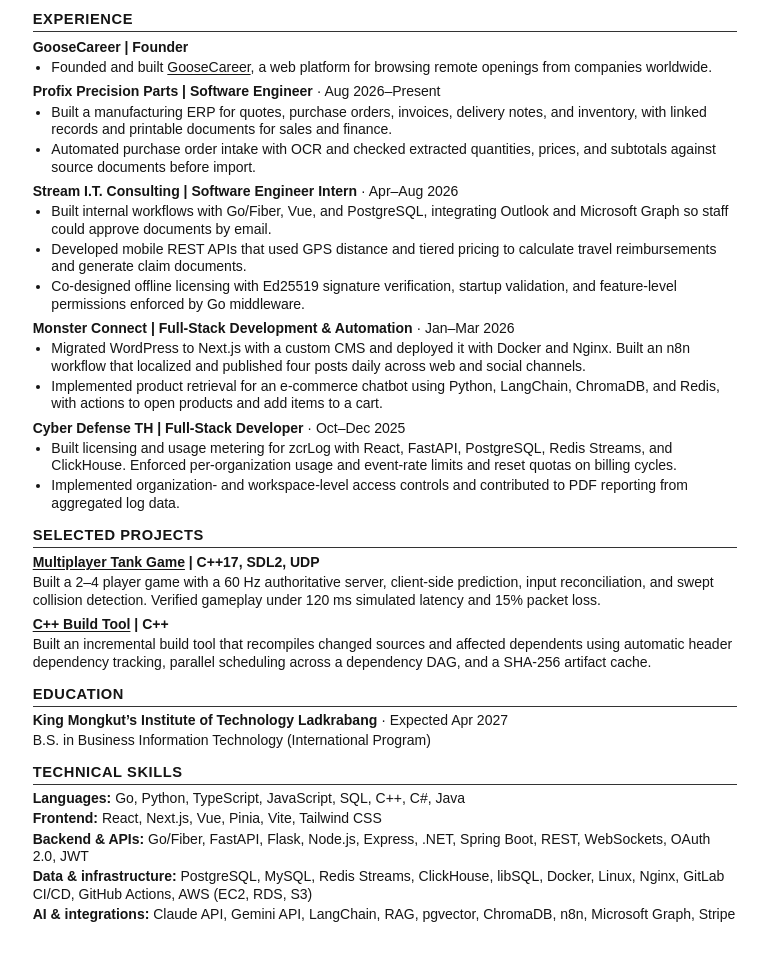
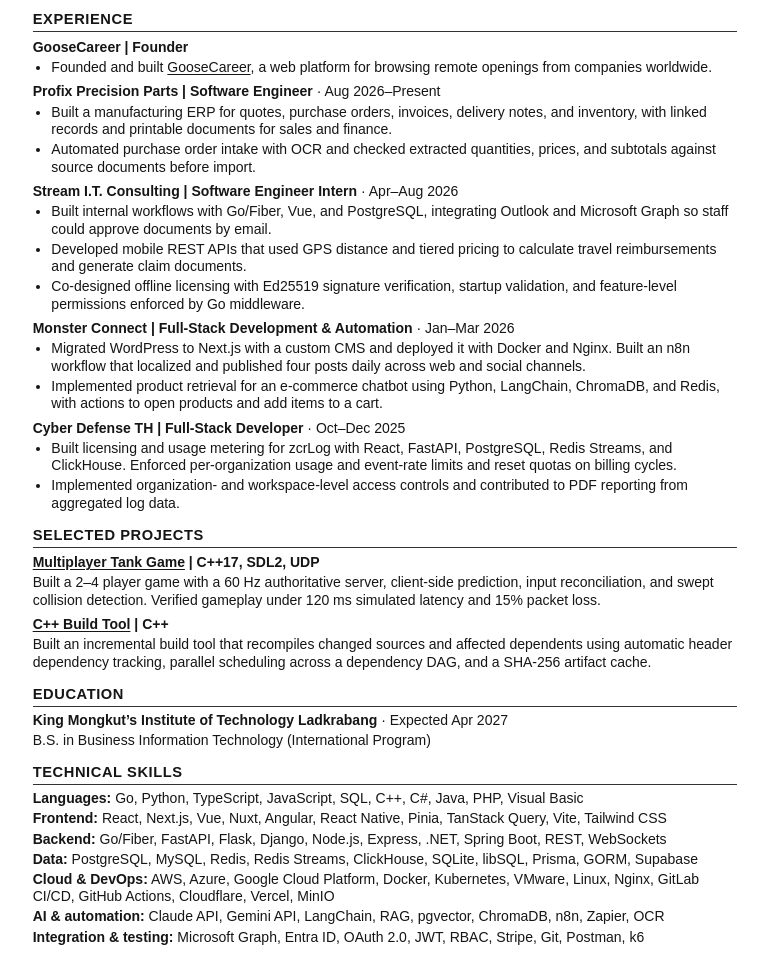
Before and after one commit to pigglegiggle/patcharaphon, a plain HTML site: page dist/cv.html in a window 1280 px wide. Shown: the part 88-1058 px from the top of the page, without its empty margins (255-1021 px from the left). Before the commit the page ends 1035 px from the top, so only its background shows below. Drawn offline with Linux system fonts and the light colour scheme.

Commit message:
Expand resume technical skills and cloud platforms

```diff
--- a/dist/cv.html
+++ b/dist/cv.html
@@ -18,8 +18,9 @@ li + li { margin-top: 2pt; }
 article { break-inside: avoid; }
 .date { font-weight: normal; }
 @media print {
-  body { margin: 0; font-size: 10.25pt; line-height: 1.19; }
-  h2 { margin-top: 8pt; }
+  body { margin: 0; font-size: 10.25pt; line-height: 1.17; }
+  h2 { margin-top: 7pt; }
+  p { margin-block: 1pt; }
   li + li { margin-top: 1pt; }
 }
 @media screen and (max-width: 780px) { body { margin: 1rem; } }
@@ -85,11 +86,13 @@ article { break-inside: avoid; }
 </section>
 <section>
 <h2>Technical Skills</h2>
-<p><strong>Languages:</strong> Go, Python, TypeScript, JavaScript, SQL, C++, C#, Java</p>
-<p><strong>Frontend:</strong> React, Next.js, Vue, Pinia, Vite, Tailwind CSS</p>
-<p><strong>Backend &amp; APIs:</strong> Go/Fiber, FastAPI, Flask, Node.js, Express, .NET, Spring Boot, REST, WebSockets, OAuth 2.0, JWT</p>
-<p><strong>Data &amp; infrastructure:</strong> PostgreSQL, MySQL, Redis Streams, ClickHouse, libSQL, Docker, Linux, Nginx, GitLab CI/CD, GitHub Actions, AWS (EC2, RDS, S3)</p>
-<p><strong>AI &amp; integrations:</strong> Claude API, Gemini API, LangChain, RAG, pgvector, ChromaDB, n8n, Microsoft Graph, Stripe</p>
+<p><strong>Languages:</strong> Go, Python, TypeScript, JavaScript, SQL, C++, C#, Java, PHP, Visual Basic</p>
+<p><strong>Frontend:</strong> React, Next.js, Vue, Nuxt, Angular, React Native, Pinia, TanStack Query, Vite, Tailwind CSS</p>
+<p><strong>Backend:</strong> Go/Fiber, FastAPI, Flask, Django, Node.js, Express, .NET, Spring Boot, REST, WebSockets</p>
+<p><strong>Data:</strong> PostgreSQL, MySQL, Redis, Redis Streams, ClickHouse, SQLite, libSQL, Prisma, GORM, Supabase</p>
+<p><strong>Cloud &amp; DevOps:</strong> AWS, Azure, Google Cloud Platform, Docker, Kubernetes, VMware, Linux, Nginx, GitLab CI/CD, GitHub Actions, Cloudflare, Vercel, MinIO</p>
+<p><strong>AI &amp; automation:</strong> Claude API, Gemini API, LangChain, RAG, pgvector, ChromaDB, n8n, Zapier, OCR</p>
+<p><strong>Integration &amp; testing:</strong> Microsoft Graph, Entra ID, OAuth 2.0, JWT, RBAC, Stripe, Git, Postman, k6</p>
 </section>
 </main>
 </body>
```
Also changed, not shown: 1 other file.
